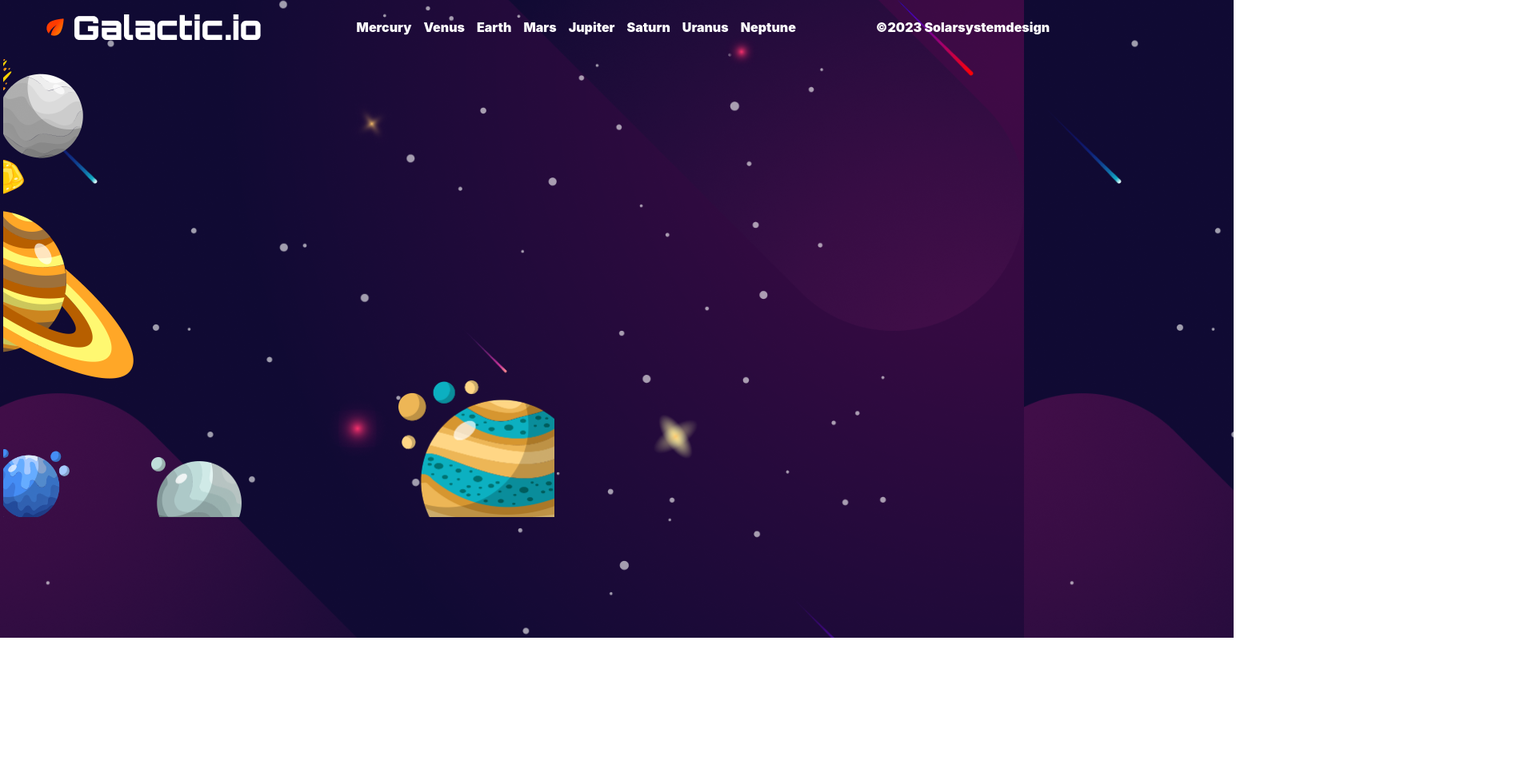
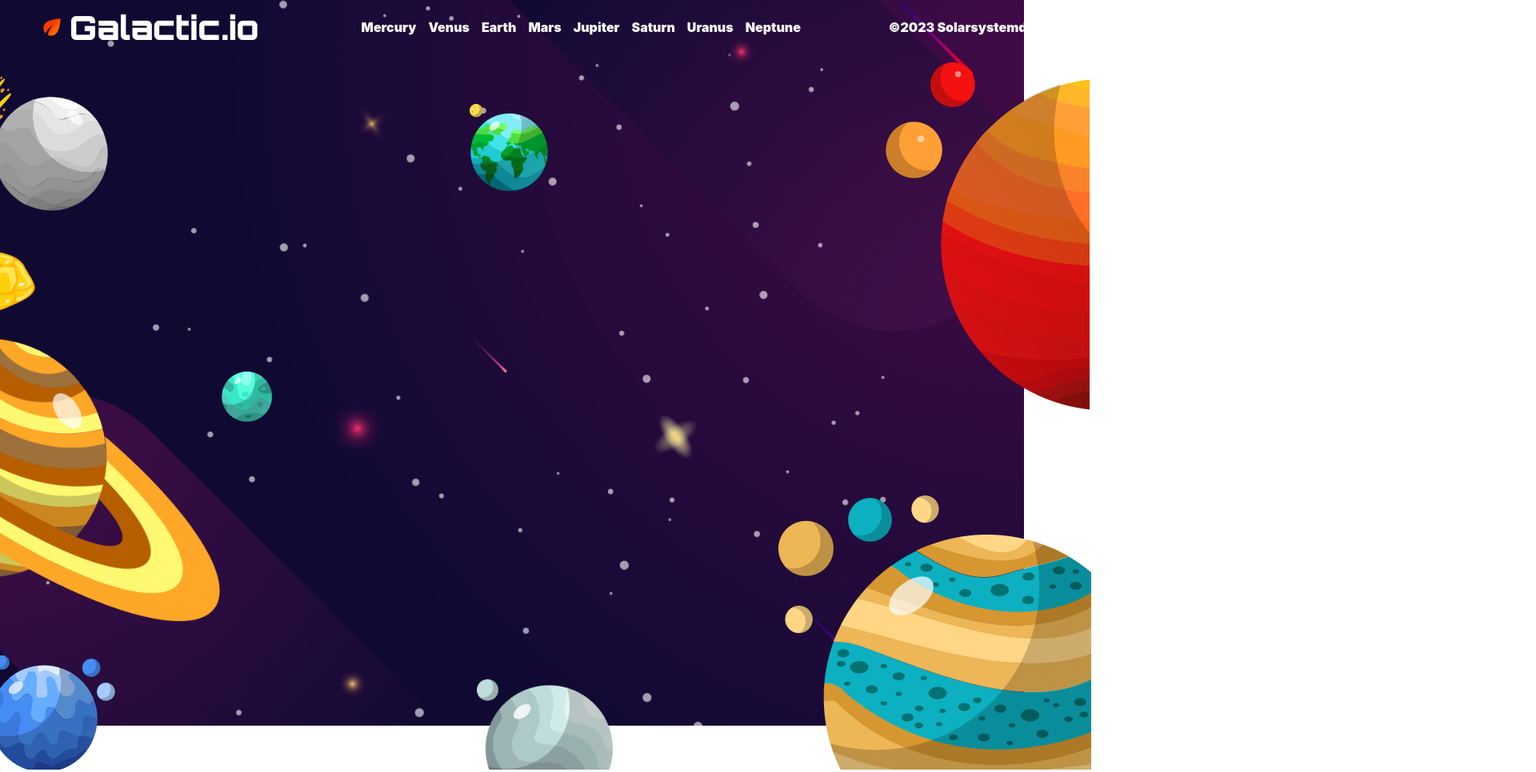
Before and after one commit to riddhika05/Universe, a plain HTML site: page index.html in a window 1280 px wide. Shown: the part 2-968 px from the top of the page at 80% size, 1920 px wide, since content can reach past the window. Before the commit the page ends 800 px from the top, so only its background shows below. Drawn offline with Linux system fonts and the light colour scheme.

Commit message:
Adjusted all planets in hero section

```diff
--- a/index.html
+++ b/index.html
@@ -22,12 +22,16 @@
         </ul></div>
         <div class="copy">©2023 Solarsystemdesign</div>
     </div>
-    <img src="leftPlanet.png" id="left"><br>
-    <img src="Saturn.png" id="saturn"><br>
-
+    <div class="planets">
+    <img src="leftPlanet.png" id="left">
+    <img src="Earth.png" id="Earth">
+    <img src="rightPlanet.png" id="right"> <br>
+    <img src="Saturn.png" id="saturn">
+    <img src="green.png" id="green"><br>
         <img src="smallPlanet.png" id="small">
         <img src="bottomPlanet.png" id="bottomPlanet">
         <img src="rightBottom.png" id="rightBottom">
+    </div>
 
 
 
--- a/style.css
+++ b/style.css
@@ -1,17 +1,21 @@
 body {
     background-image: url("Hero.png");
-    /* background-repeat: no-repeat; */
-    background-size: cover, contain;
+    zoom: 50%;
+    background-size: contain;
+    background-repeat: no-repeat;
+    margin: 0;
     overflow-x: hidden;
-    zoom: 50%;
+
+
+
 }
 
 .navbar {
     width: 2880px;
-    height: 96px;
+
     padding: 15px 98px 32px 98px;
     display: flex;
-    gap: 200px;
+    gap: 220px;
     align-items: center;
 
 }
@@ -44,32 +48,64 @@ ul {
     text-align: center;
 
 }
-
-#bottomPlanet {
-    position: relative;
-    left: 200px;
+#left
+{
+   width:270px;
+   position: relative;
+   top:-500px;
 
 }
-
-#rightBottom {
+#saturn
+{
+    width:550px;
     position: relative;
-    left: 587px;
+    top:-400px;
 
 }
+#small
+{
+    width: 288px;
+    position: relative;
+    top:-720px;
 
-#small {
+}
+#bottomPlanet
+{  margin-left: 900px;
+    width: 339px;
+    position: relative;
+    top:-720px;
+
+
+}
+#rightBottom
+{   margin-left: 410px;
+    width: 782px;
+    position: relative;
+    top:-720px;
+
+}
+.planets
+{
+    min-width:500%;
+    margin: 0;
+}
+#right
+{
+    margin-left: 840px;
+    width:510px;
     position: relative;
 
 }
-
-/* #left,#saturn
+#Earth
 {
+    width: 196.5px;
     position: relative;
-    bottom: -50px;
-} */
-#small {
-    width: 166px;
-    height: 169.93px;
-
-
+    top:-550px;
+    margin-left: 900px;
 }
+#green
+{
+    width:126px;
+    position: relative;
+    top:-900px;
+}
```
Also changed, not shown: Earth.png (added), green.png (added).
